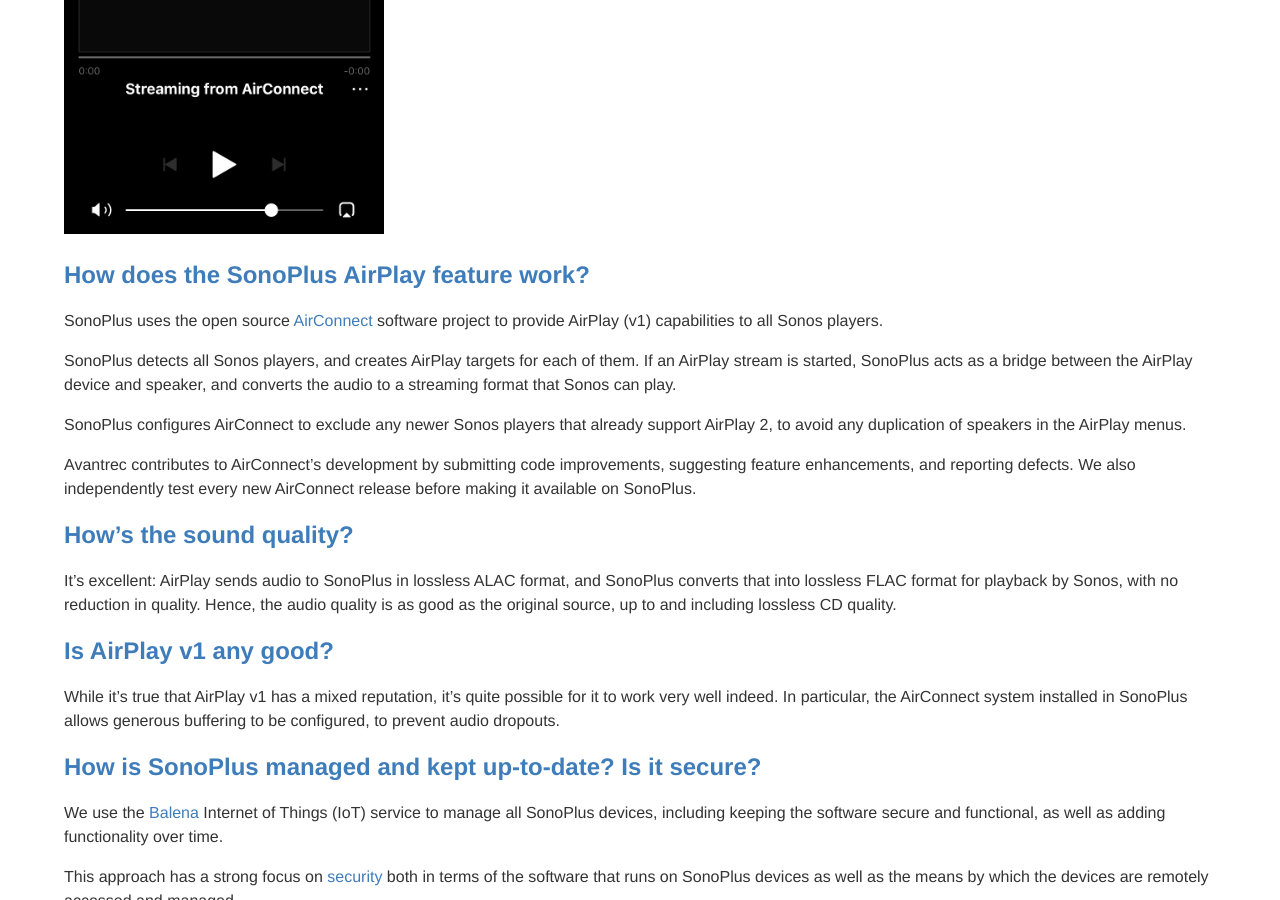
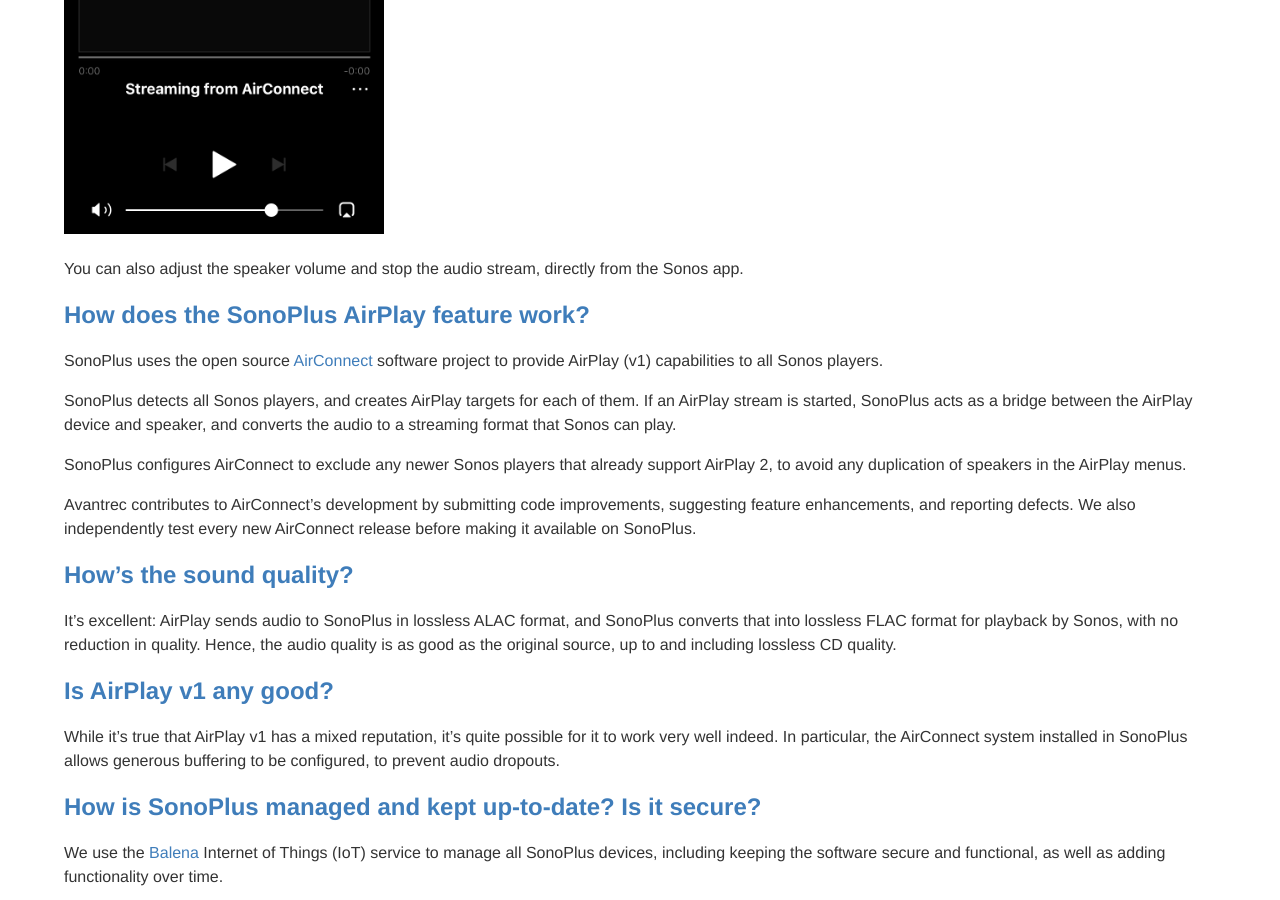
Before and after one commit to avantrec/avantrec.github.io, a Jekyll site: the page built from sonoplus-faq/index.md, in a window 1280 px wide and 900 px high, scrolled down 1751 px. Built offline with Jekyll 4.4.1, drawn with Linux system fonts in a browser that asks for light colours.

Commit message:
FAQ update

```diff
--- a/sonoplus-faq/index.md
+++ b/sonoplus-faq/index.md
@@ -30,6 +30,8 @@
 In the Sonos apps, you'll see that audio is being sent to your Sonos player(s) via your SonoPlus:
 
 ![SonoPlus](/images/SonosAppView_Smaller.png)
+
+You can also adjust the speaker volume and stop the audio stream, directly from the Sonos app.
 
 ## How does the SonoPlus AirPlay feature work?
 
```
